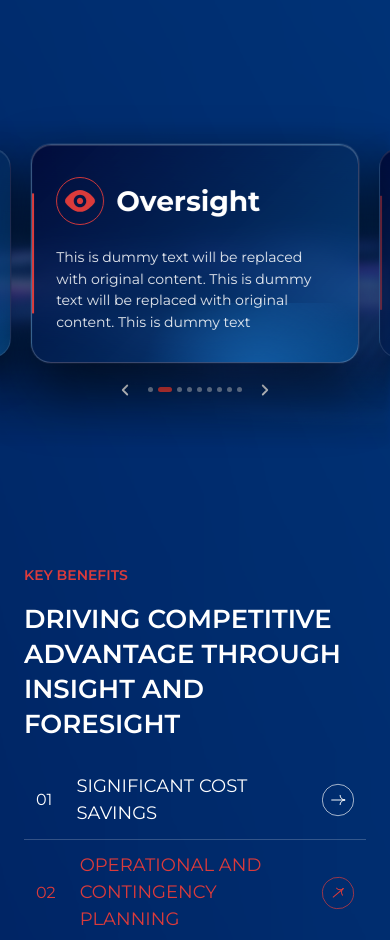
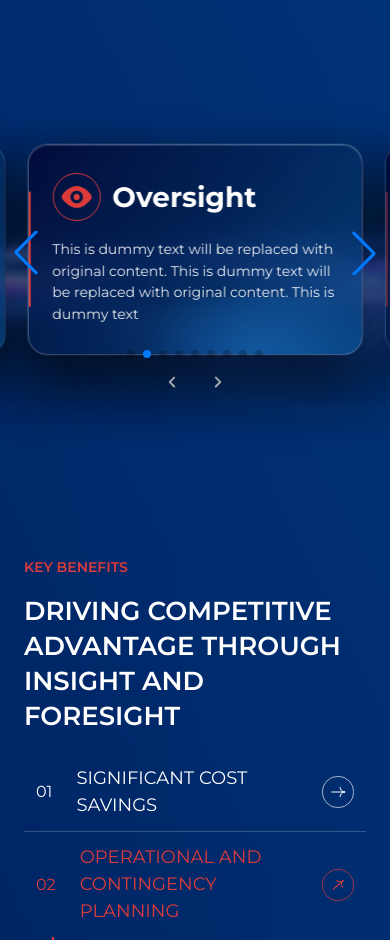
Before and after one commit to SahilVGite/presight_360, a Next.js app: page /solutions in a window 390 px wide. Shown: the part 1960-2900 px from the top of the page. Built offline with nearby package versions, Linux system fonts and the light colour scheme.

Commit message:
slider changes

```diff
--- a/src/components/solutions/SolutionsSlider.jsx
+++ b/src/components/solutions/SolutionsSlider.jsx
@@ -1,6 +1,6 @@
 "use client";
 
-import { useEffect, useRef, useState } from "react";
+import { useEffect, useState } from "react";
 import { ChevronLeft, ChevronRight } from "lucide-react";
 import { Swiper, SwiperSlide } from "swiper/react";
 import { Navigation, Pagination, A11y } from "swiper/modules";
@@ -62,9 +62,27 @@ const SOLUTIONS = [
 ];
 
 const SolutionsSlider = () => {
+  const [swiperInstance, setSwiperInstance] = useState(null);
   const [prevEl, setPrevEl] = useState(null);
   const [nextEl, setNextEl] = useState(null);
   const [paginationEl, setPaginationEl] = useState(null);
+
+  useEffect(() => {
+    if (!swiperInstance || !prevEl || !nextEl || !paginationEl) return;
+
+    if (swiperInstance.params.navigation) {
+      swiperInstance.params.navigation.prevEl = prevEl;
+      swiperInstance.params.navigation.nextEl = nextEl;
+      swiperInstance.navigation.init();
+      swiperInstance.navigation.update();
+    }
+
+    if (swiperInstance.params.pagination) {
+      swiperInstance.params.pagination.el = paginationEl;
+      swiperInstance.pagination.init();
+      swiperInstance.pagination.update();
+    }
+  }, [swiperInstance, prevEl, nextEl, paginationEl]);
 
   return (
     <section
@@ -81,38 +99,16 @@ const SolutionsSlider = () => {
           modules={[Navigation, Pagination, A11y]}
           className="solutions-feature-swiper"
           centeredSlides
-          loop
+          centeredSlidesBounds
+          slideToClickedSlide
           grabCursor
           slidesPerView="auto"
-          spaceBetween={20}
+          spaceBetween={22}
           initialSlide={1}
           speed={600}
-          navigation={
-            prevEl && nextEl
-              ? {
-                  prevEl,
-                  nextEl,
-                }
-              : false
-          }
-          pagination={
-            paginationEl
-              ? {
-                  el: paginationEl,
-                  clickable: true,
-                }
-              : false
-          }
-          onBeforeInit={(swiper) => {
-            if (swiper.params.navigation && prevEl && nextEl) {
-              swiper.params.navigation.prevEl = prevEl;
-              swiper.params.navigation.nextEl = nextEl;
-            }
-
-            if (swiper.params.pagination && paginationEl) {
-              swiper.params.pagination.el = paginationEl;
-            }
-          }}
+          onSwiper={setSwiperInstance}
+          navigation={true}
+          pagination={{ clickable: true }}
           breakpoints={{
             768: { spaceBetween: 28 },
             1280: { spaceBetween: 32 },
--- a/src/index.css
+++ b/src/index.css
@@ -664,16 +664,17 @@ body {
 }
 
 .solutions-feature-slide {
-    width: clamp(185px, 20.5vw, 285px) !important;
+    width: clamp(250px, 22vw, 340px) !important;
     height: auto;
     opacity: 0.72;
+    transform-origin: center center;
     transition:
         width 0.45s cubic-bezier(0.4, 0, 0.2, 1),
         opacity 0.45s cubic-bezier(0.4, 0, 0.2, 1);
 }
 
 .solutions-feature-slide.swiper-slide-active {
-    width: clamp(292px, 32vw, 430px) !important;
+    width: clamp(320px, 30vw, 450px) !important;
     opacity: 1;
     z-index: 4;
 }
@@ -790,9 +791,6 @@ body {
 
 .solutions-feature-slide.swiper-slide-active .solutions-feature-header h3 {
     font-size: clamp(28px, 2.25vw, 42px);
-    min-height: calc(1em * 2);
-    display: flex;
-    align-items: center;
 }
 
 .solutions-feature-card p {
@@ -868,8 +866,13 @@ body {
 
     .solutions-feature-slide,
     .solutions-feature-slide.swiper-slide-active {
-        width: min(84vw, 340px) !important;
+        width: min(84vw, 360px) !important;
         opacity: 1;
+        transform: scale(1);
+    }
+
+    .solutions-feature-slide.swiper-slide-active {
+        width: min(86vw, 380px) !important;
     }
 
     .solutions-feature-card,
```
